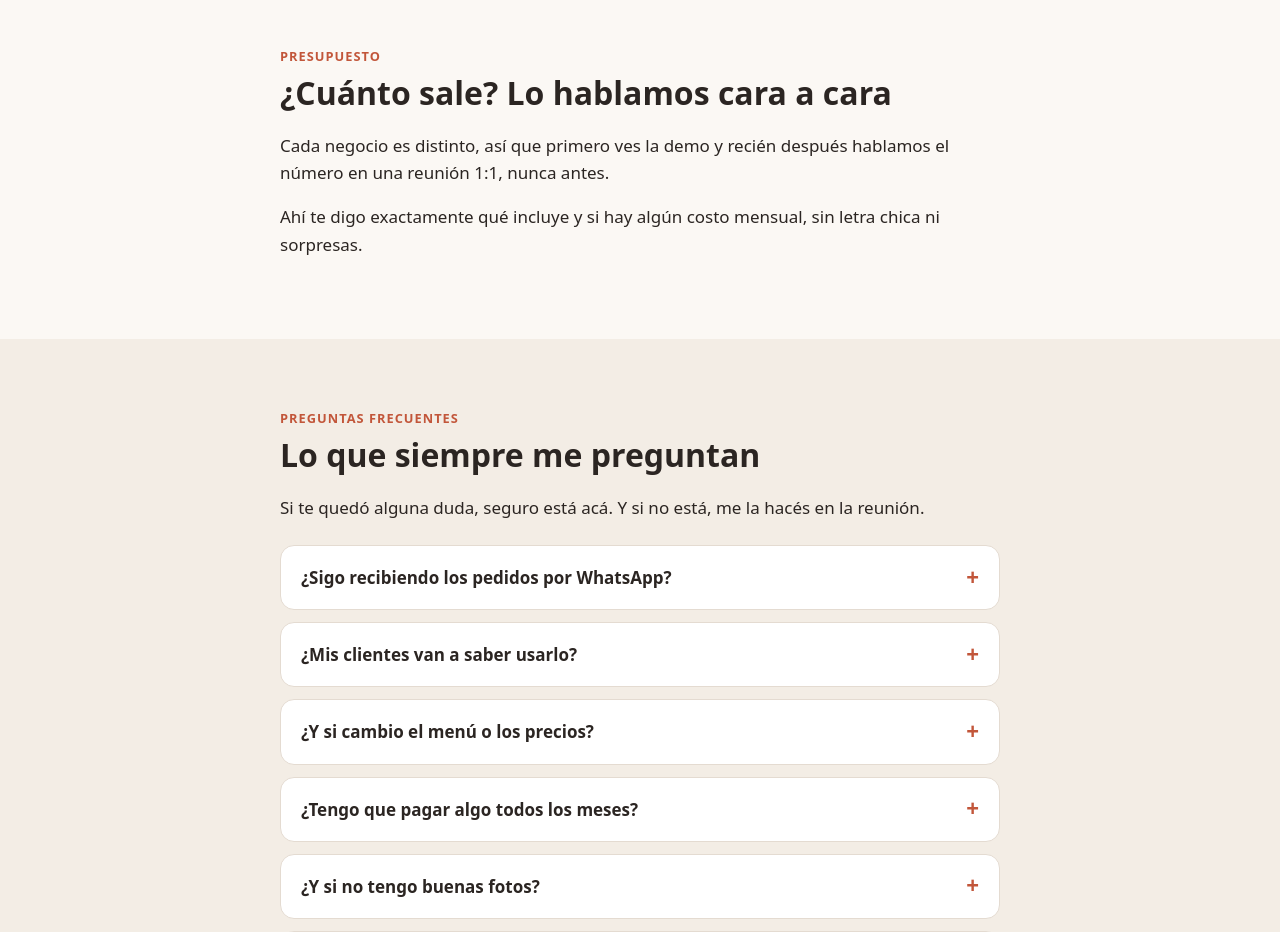
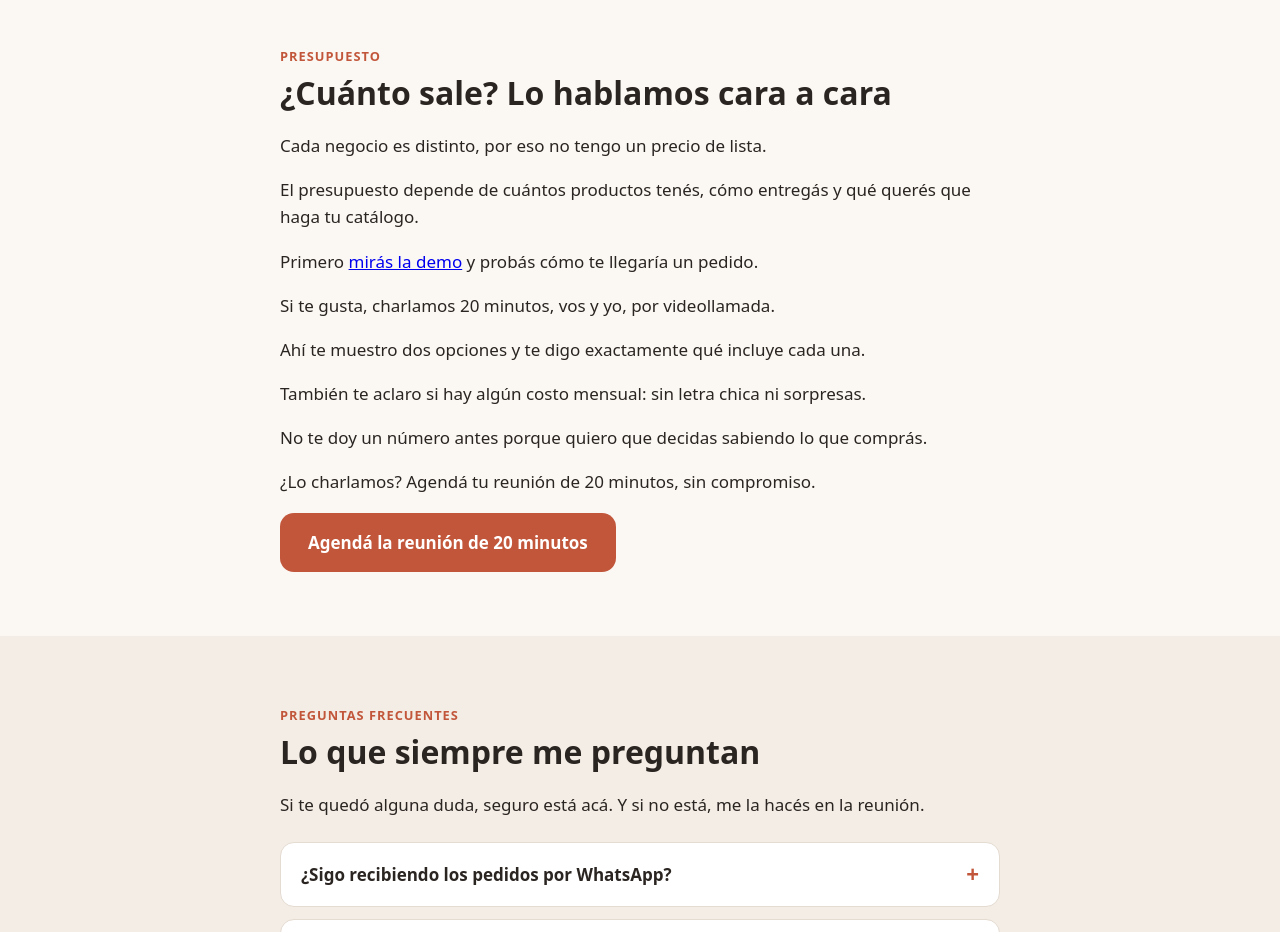
Before and after one commit to lucianafilipoff/portafolioprueba, a plain HTML site: page index.html in a window 1280 px wide. Shown: the part 3960-4892 px from the top of the page. Drawn offline with Linux system fonts and the light colour scheme.

Commit message:
Add files via upload

```diff
--- a/index.html
+++ b/index.html
@@ -585,8 +585,22 @@
       <div class="contenedor">
         <span class="etiqueta">Presupuesto</span>
         <h2>¿Cuánto sale? Lo hablamos cara a cara</h2>
-        <p>Cada negocio es distinto, así que primero ves la demo y recién después hablamos el número en una reunión 1:1, nunca antes.</p>
-        <p>Ahí te digo exactamente qué incluye y si hay algún costo mensual, sin letra chica ni sorpresas.</p>
+        <p>Cada negocio es distinto, por eso no tengo un precio de lista.</p>
+        <p>El presupuesto depende de cuántos productos tenés, cómo entregás y qué querés que haga tu catálogo.</p>
+        <p>Primero <a href="#demo">mirás la demo</a> y probás cómo te llegaría un pedido.</p>
+        <p>Si te gusta, charlamos 20 minutos, vos y yo, por videollamada.</p>
+        <p>Ahí te muestro dos opciones y te digo exactamente qué incluye cada una.</p>
+        <p>También te aclaro si hay algún costo mensual: sin letra chica ni sorpresas.</p>
+        <p>No te doy un número antes porque quiero que decidas sabiendo lo que comprás.</p>
+        <p>¿Lo charlamos? Agendá tu reunión de 20 minutos, sin compromiso.</p>
+
+        <!-- =====================================================
+             BOTÓN DE WHATSAPP
+             El número va después de wa.me/ (sin "+", espacios ni guiones).
+             El texto después de ?text= es el mensaje que le aparece
+             escrito al visitante (los espacios van como %20).
+             ===================================================== -->
+        <a href="https://wa.me/5493735484872?text=Hola%20Luci%2C%20vi%20tu%20p%C3%A1gina%20y%20quiero%20agendar%20la%20reuni%C3%B3n%20de%2020%20minutos" class="boton" target="_blank" rel="noopener">Agendá la reunión de 20 minutos</a>
       </div>
     </section>
 
@@ -639,7 +653,7 @@
         <h2>Charlemos 20 minutos</h2>
         <p>Agendá una videollamada corta, te muestro la demo y vemos juntas si te sirve.</p>
         <p>Sin compromiso: si no es para vos, te lo digo yo.</p>
-        <a href="#" class="boton" id="boton-reunion" target="_blank" rel="noopener">
+        <a href="https://wa.me/5493735484872?text=Hola%20Luci%2C%20vi%20tu%20p%C3%A1gina%20y%20quiero%20agendar%20la%20reuni%C3%B3n%20de%2020%20minutos" class="boton" id="boton-reunion" target="_blank" rel="noopener">
           Quiero mi reunión de 20 minutos
         </a>
       </div>
```
